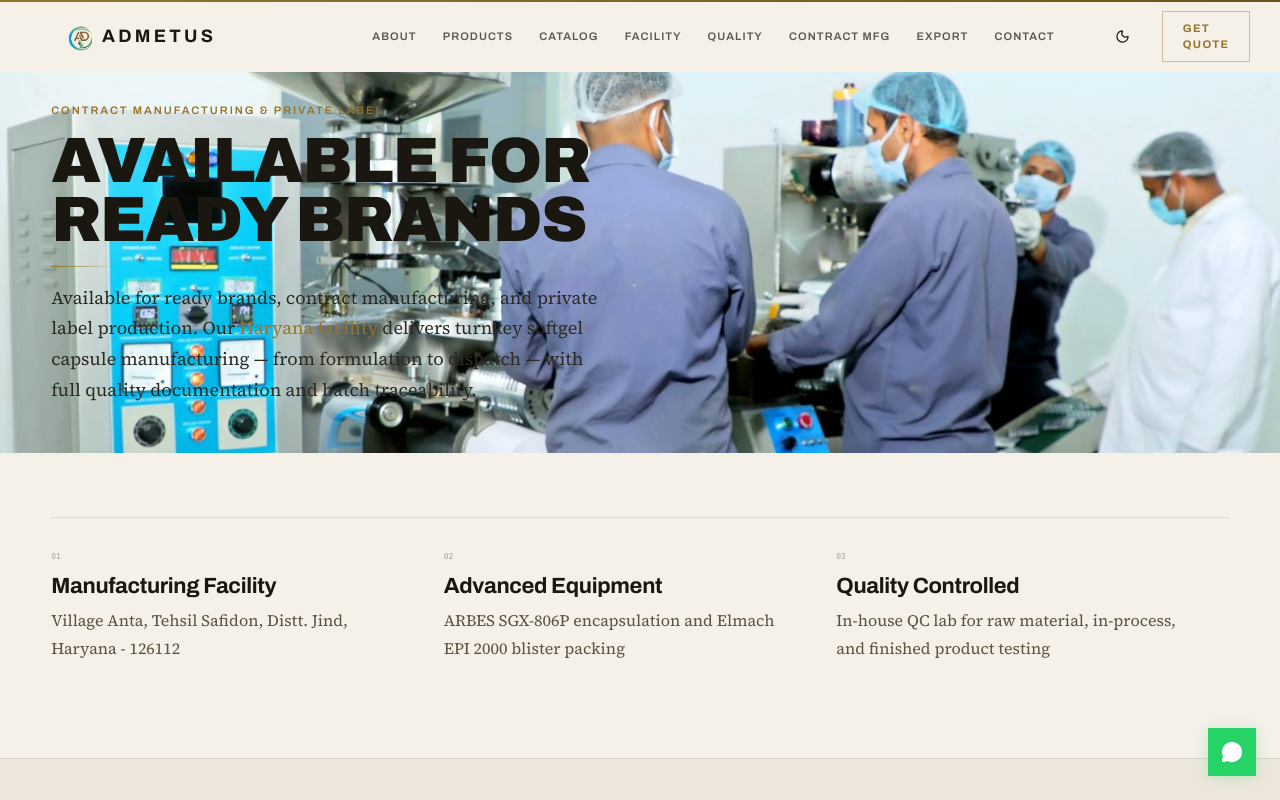
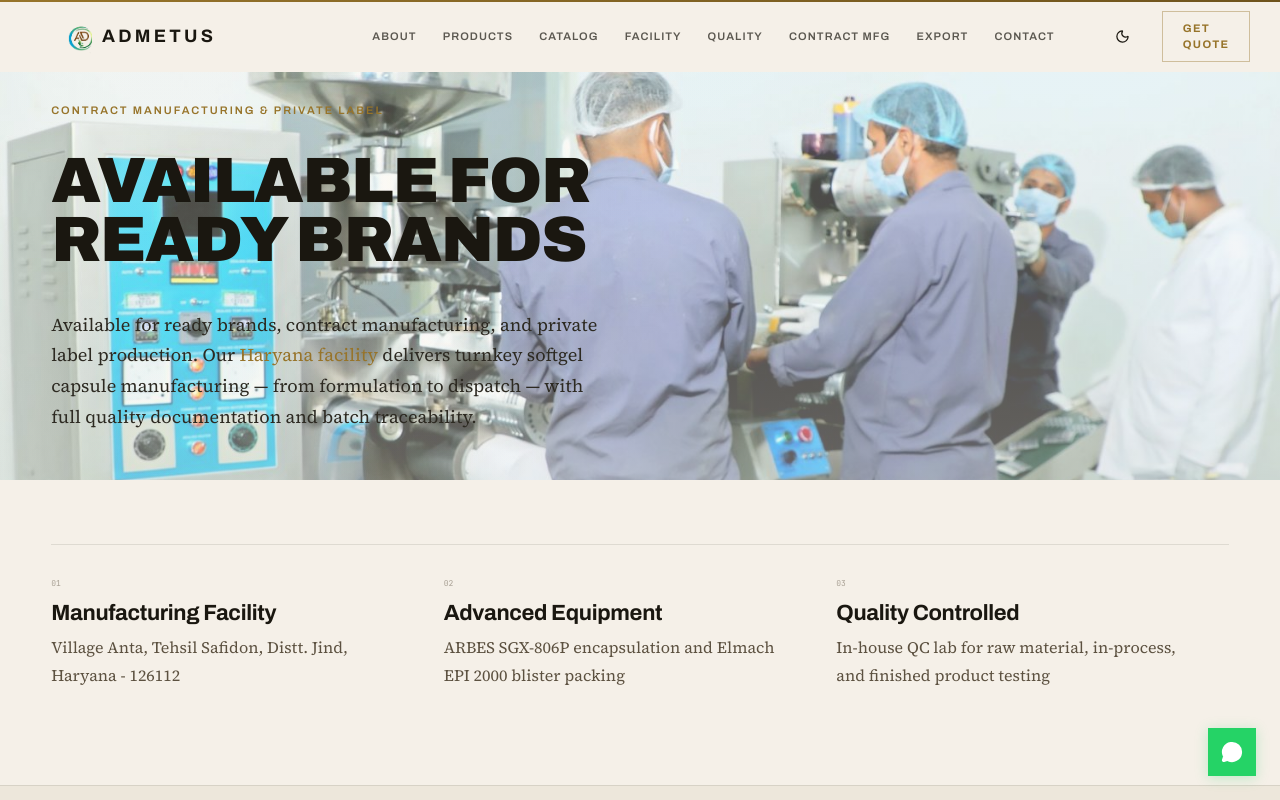
Before and after one commit to gauravlochab/admetus-lifesciences, a Next.js app: page /manufacturing in a window 1280 px wide. Shown: the top 800 px of the page. Built offline with nearby package versions, Linux system fonts and the light colour scheme.

Commit message:
style: fix hero overlay gradients, text contrast, labels, and spacing on manufacturing, quality, and export pages

```diff
--- a/src/app/about/page.tsx
+++ b/src/app/about/page.tsx
@@ -40,7 +40,7 @@ export default function AboutPage() {
           height={1080}
           loading="eager"
         />
-        <div className="absolute inset-0 opacity-45 dark:opacity-80" style={{ background: "linear-gradient(to top, var(--hero-overlay-bottom), var(--hero-overlay-mid) 50%, var(--hero-overlay-top))" }} />
+        <div className="absolute inset-0" style={{ background: "linear-gradient(to top, var(--hero-overlay-bottom), var(--hero-overlay-mid) 50%, var(--hero-overlay-top))" }} />
         <div className="absolute inset-0" style={{ background: "linear-gradient(135deg, rgba(200,169,81,0.04), transparent 60%)" }} />
         <div className="relative mx-auto max-w-[var(--container-max)] w-full px-[var(--gutter)]">
           <span className="label-text text-[var(--gold)] mb-8 md:mb-10 block">PRECISION SOFTGEL MANUFACTURING</span>
--- a/src/app/export/page.tsx
+++ b/src/app/export/page.tsx
@@ -75,7 +75,7 @@ export default function ExportPage() {
           height={1080}
           loading="eager"
         />
-        <div className="absolute inset-0 opacity-60" style={{ background: "linear-gradient(to top, var(--hero-grad-start), var(--hero-grad-mid) 50%, var(--hero-grad-end))" }} />
+        <div className="absolute inset-0 opacity-45 dark:opacity-80" style={{ background: "linear-gradient(to top, var(--hero-overlay-bottom), var(--hero-overlay-mid) 50%, var(--hero-overlay-top))" }} />
         <div className="absolute inset-0" style={{ background: "linear-gradient(135deg, rgba(200,169,81,0.04), transparent 60%)" }} />
         <div className="relative mx-auto max-w-[var(--container-max)] w-full px-[var(--gutter)]">
           <span className="label-text text-[var(--gold)]">International Markets</span>
--- a/src/app/manufacturing/page.tsx
+++ b/src/app/manufacturing/page.tsx
@@ -78,14 +78,13 @@ export default function ManufacturingPage() {
           height={1080}
           loading="eager"
         />
-        <div className="absolute inset-0" style={{ background: "linear-gradient(to top, var(--hero-grad-start), var(--hero-grad-mid) 50%, var(--hero-grad-end))" }} />
+        <div className="absolute inset-0 opacity-45 dark:opacity-80" style={{ background: "linear-gradient(to top, var(--hero-overlay-bottom), var(--hero-overlay-mid) 50%, var(--hero-overlay-top))" }} />
         <div className="absolute inset-0" style={{ background: "linear-gradient(135deg, rgba(200,169,81,0.04), transparent 60%)" }} />
         <div className="relative mx-auto max-w-[var(--container-max)] w-full px-[var(--gutter)]">
           <span className="label-text text-[var(--gold)]">Contract Manufacturing & Private Label</span>
-          <h1 className="mt-3 display-section text-[var(--hero-text)]">
+          <h1 className="mt-6 md:mt-8 mb-8 md:mb-10 display-section text-[var(--hero-text)]">
             AVAILABLE FOR<br />READY BRANDS
           </h1>
-          <div className="gold-rule w-16 mt-4 mb-4" />
           <p className="body-large text-[var(--text-cream)] max-w-[58ch]">
             Available for ready brands, contract manufacturing, and private
             label production. Our <Link href="/softgel-capsule-manufacturer-haryana/" className="text-[var(--gold)] hover:text-[var(--gold-light)] underline-offset-2 hover:underline">Haryana facility</Link> delivers
--- a/src/app/quality/page.tsx
+++ b/src/app/quality/page.tsx
@@ -77,7 +77,7 @@ export default function QualityPage() {
           height={1080}
           loading="eager"
         />
-        <div className="absolute inset-0" style={{ background: "linear-gradient(to top, var(--hero-grad-start) 0%, var(--hero-grad-end) 40%)" }} />
+        <div className="absolute inset-0 opacity-45 dark:opacity-80" style={{ background: "linear-gradient(to top, var(--hero-overlay-bottom), var(--hero-overlay-mid) 50%, var(--hero-overlay-top))" }} />
         <div className="absolute inset-0" style={{ background: "linear-gradient(135deg, rgba(200,169,81,0.04), transparent 60%)" }} />
         <div className="relative mx-auto max-w-[var(--container-max)] w-full px-[var(--gutter)]">
           <span className="label-text text-[var(--gold)]">Quality & Certifications</span>
```
